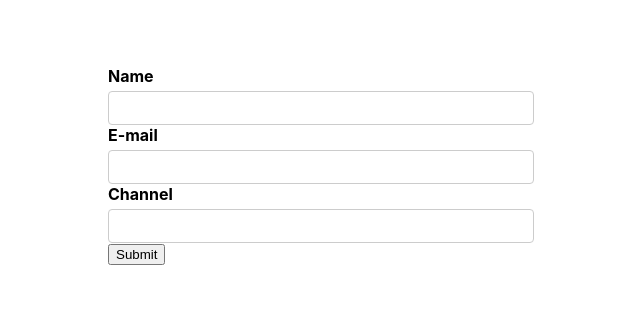
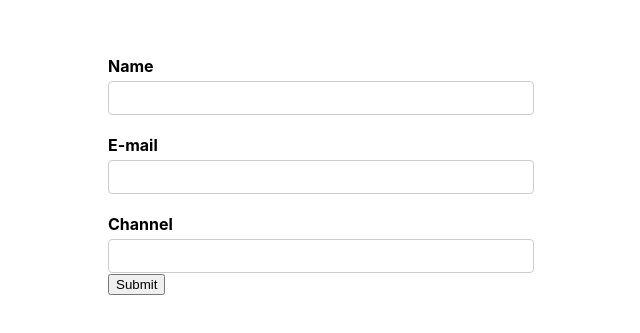
Before and after one commit to parkoon/formik-tutorial, a React (Create React App) app: page / in a window 1280 px wide. Shown: the part 225-558 px from the top of the page, without its empty margins (319-959 px from the left). Built offline with nearby package versions, Linux system fonts and the light colour scheme.

Commit message:
feat: form validation

```diff
--- a/src/components/YoutubeForm.tsx
+++ b/src/components/YoutubeForm.tsx
@@ -1,20 +1,54 @@
 import React from 'react'
-import { useFormik } from 'formik'
+import { useFormik, FormikConfig } from 'formik'
 
-function YoutubeForm() {
-  const formik = useFormik({
-    initialValues: {
+const validate = (values: YoutubeFormValues) => {
+  // errors.name errors.email errors.channel
+  let errors: YoutubeFormValues = {
     name: '',
     email: '',
     channel: '',
-    },
-    onSubmit: (values) => {
+  }
+
+  if (!values.name) {
+    errors.name = '이름을 입력해주세요'
+  }
+  if (!values.email) {
+    errors.email = '이메일을 입력해주세요'
+  }
+  if (!values.channel) {
+    errors.channel = '채널을 입력해주세요'
+  }
+
+  return errors
+}
+
+const initialValues = {
+  name: '',
+  email: '',
+  channel: '',
+}
+
+const onSubmit = (values: YoutubeFormValues) => {
   console.log(values)
-    },
+}
+
+type YoutubeFormValues = {
+  name: string
+  email: string
+  channel: string
+}
+
+function YoutubeForm() {
+  const formik = useFormik<YoutubeFormValues>({
+    initialValues,
+    onSubmit,
+    validate,
   })
 
+  console.log(formik.errors)
   return (
-    <form className="form-control" onSubmit={formik.handleSubmit}>
+    <form onSubmit={formik.handleSubmit}>
+      <div className="form-control">
         <label htmlFor="name">Name</label>
         <input
           type="text"
@@ -23,7 +57,11 @@ function YoutubeForm() {
           onChange={formik.handleChange}
           value={formik.values.name}
         />
-
+        {formik.errors.name ? (
+          <div className="error">{formik.errors.name}</div>
+        ) : null}
+      </div>
+      <div className="form-control">
         <label htmlFor="email">E-mail</label>
         <input
           type="email"
@@ -32,7 +70,12 @@ function YoutubeForm() {
           onChange={formik.handleChange}
           value={formik.values.email}
         />
+        {formik.errors.email ? (
+          <div className="error">{formik.errors.email}</div>
+        ) : null}
+      </div>
 
+      <div>
         <label htmlFor="channel">Channel</label>
         <input
           type="text"
@@ -41,6 +84,10 @@ function YoutubeForm() {
           onChange={formik.handleChange}
           value={formik.values.channel}
         />
+        {formik.errors.channel ? (
+          <div className="error">{formik.errors.channel}</div>
+        ) : null}
+      </div>
 
       <button type="submit">Submit</button>
     </form>
```
Lines whose indentation alone changed are shown as unchanged.
